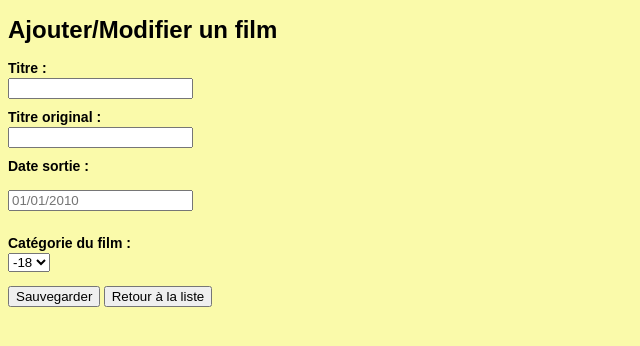
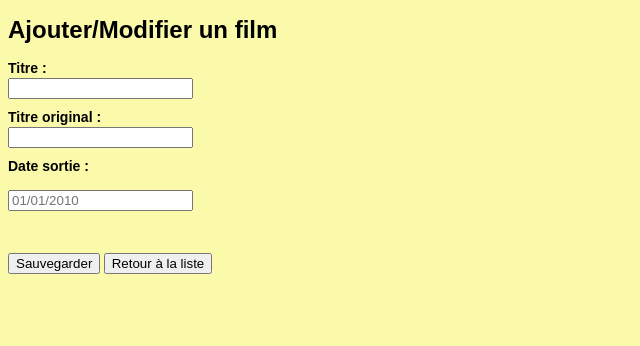
Before and after one commit to linda59/cinema_crud, a PHP site: template src/views/viewEditMovie.php in a window 1280 px wide. Shown: the top 346 px of the page, without its empty margins (0-640 px from the left). Run offline with PHP 8.4, Linux system fonts and the light colour scheme; the template is opened without the code that fills it, so the values that code supplies are empty.

Commit message:
#27 terminee

```diff
--- a/src/views/viewEditMovie.php
+++ b/src/views/viewEditMovie.php
@@ -22,14 +22,7 @@
 
             <!--ajout de la liste deroulante pour choisir la categorie du film
                 ajout de FILMTYPE-->
-            <label>Catégorie du film :</label>
-            <select type="hidden" name="modificationInProgress" value=<?= $film['CLASSIFICATION'] ?>>
-                <option value="18">-18</option>
-                <option value="16">-16</option>
-                <option value="12">-12</option>
-                <option value="10">-10</option>
-                <option value="3">-3</option>
-            </select>
+
             <br/>
             <br/>
             <?php
```
